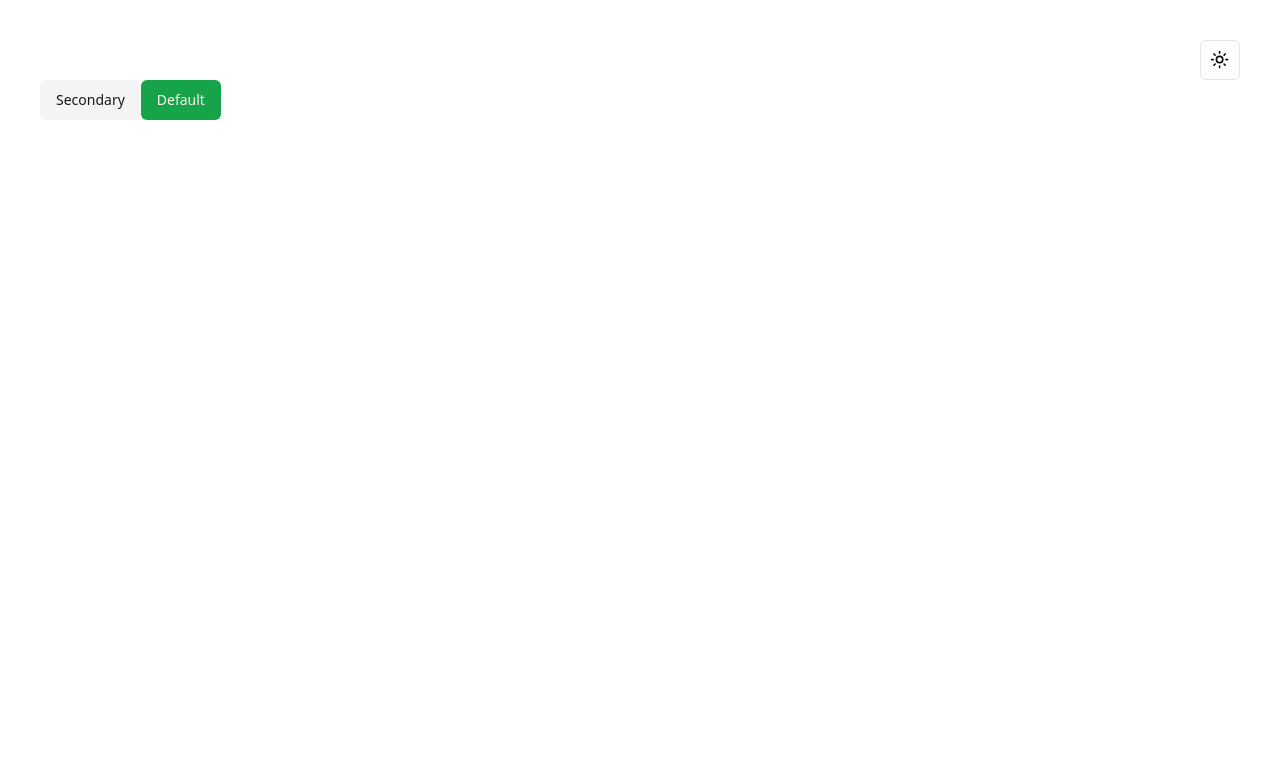
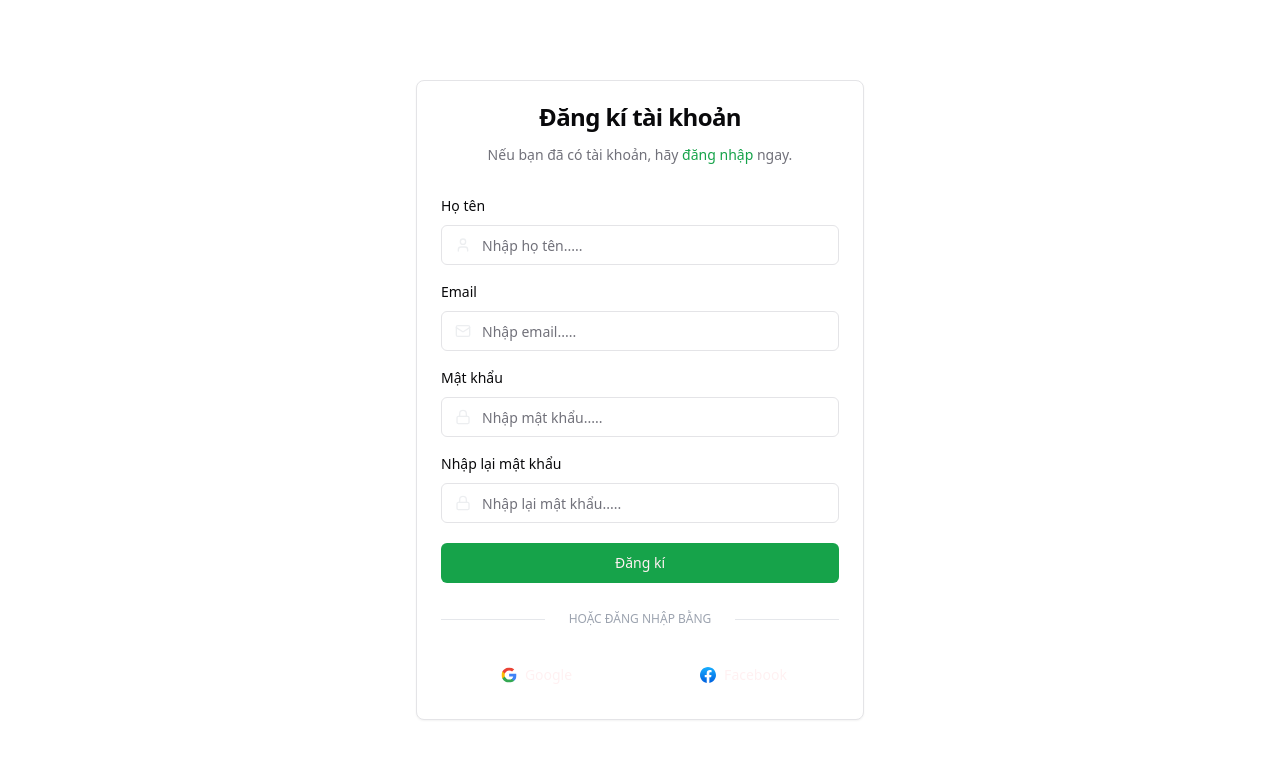
Before and after one commit to leonghia/online-shop-4-dvds, a Next.js app in the folder onlineshop4dvds_app/: page /auth/register in a window 1280 px wide. Shown: the top 758 px of the page. Built offline with nearby package versions, Linux system fonts and the light colour scheme.

Commit message:
Working on register form

```diff
--- a/onlineshop4dvds_app/package.json
+++ b/onlineshop4dvds_app/package.json
@@ -11,6 +11,7 @@
   "dependencies": {
     "@radix-ui/react-dropdown-menu": "^2.0.6",
     "@radix-ui/react-icons": "^1.3.0",
+    "@radix-ui/react-label": "^2.0.2",
     "@radix-ui/react-slot": "^1.0.2",
     "class-variance-authority": "^0.7.0",
     "clsx": "^2.1.0",
--- a/onlineshop4dvds_app/src/components/layout.tsx
+++ b/onlineshop4dvds_app/src/components/layout.tsx
@@ -10,10 +10,7 @@ export default function Layout({ children }: PropsWithChildren) {
             enableSystem
             disableTransitionOnChange
         >
-            <div className="p-10">
-                <div className="flex justify-end">
-                    <ModeToggle />
-                </div>
+            <div className="p-8 min-h-screen flex flex-col justify-center">
                 <main>{children}</main>
             </div>
         </ThemeProvider>
--- /dev/null
+++ b/onlineshop4dvds_app/src/components/ui/card.tsx
@@ -0,0 +1,79 @@
+import * as React from "react"
+
+import { cn } from "@/lib/utils"
+
+const Card = React.forwardRef<
+  HTMLDivElement,
+  React.HTMLAttributes<HTMLDivElement>
+>(({ className, ...props }, ref) => (
+  <div
+    ref={ref}
+    className={cn(
+      "rounded-lg border bg-card text-card-foreground shadow-sm",
+      className
+    )}
+    {...props}
+  />
+))
+Card.displayName = "Card"
+
+const CardHeader = React.forwardRef<
+  HTMLDivElement,
+  React.HTMLAttributes<HTMLDivElement>
+>(({ className, ...props }, ref) => (
+  <div
+    ref={ref}
+    className={cn("flex flex-col space-y-1.5 p-6", className)}
+    {...props}
+  />
+))
+CardHeader.displayName = "CardHeader"
+
+const CardTitle = React.forwardRef<
+  HTMLParagraphElement,
+  React.HTMLAttributes<HTMLHeadingElement>
+>(({ className, ...props }, ref) => (
+  <h3
+    ref={ref}
+    className={cn(
+      "text-2xl font-semibold leading-none tracking-tight",
+      className
+    )}
+    {...props}
+  />
+))
+CardTitle.displayName = "CardTitle"
+
+const CardDescription = React.forwardRef<
+  HTMLParagraphElement,
+  React.HTMLAttributes<HTMLParagraphElement>
+>(({ className, ...props }, ref) => (
+  <p
+    ref={ref}
+    className={cn("text-sm text-muted-foreground", className)}
+    {...props}
+  />
+))
+CardDescription.displayName = "CardDescription"
+
+const CardContent = React.forwardRef<
+  HTMLDivElement,
+  React.HTMLAttributes<HTMLDivElement>
+>(({ className, ...props }, ref) => (
+  <div ref={ref} className={cn("p-6 pt-0", className)} {...props} />
+))
+CardContent.displayName = "CardContent"
+
+const CardFooter = React.forwardRef<
+  HTMLDivElement,
+  React.HTMLAttributes<HTMLDivElement>
+>(({ className, ...props }, ref) => (
+  <div
+    ref={ref}
+    className={cn("flex items-center p-6 pt-0", className)}
+    {...props}
+  />
+))
+CardFooter.displayName = "CardFooter"
+
+export { Card, CardHeader, CardFooter, CardTitle, CardDescription, CardContent }
--- /dev/null
+++ b/onlineshop4dvds_app/src/components/ui/input.tsx
@@ -0,0 +1,25 @@
+import * as React from "react"
+
+import { cn } from "@/lib/utils"
+
+export interface InputProps
+  extends React.InputHTMLAttributes<HTMLInputElement> {}
+
+const Input = React.forwardRef<HTMLInputElement, InputProps>(
+  ({ className, type, ...props }, ref) => {
+    return (
+      <input
+        type={type}
+        className={cn(
+          "flex h-10 w-full rounded-md border border-input bg-background px-3 py-2 text-sm ring-offset-background file:border-0 file:bg-transparent file:text-sm file:font-medium placeholder:text-muted-foreground focus-visible:outline-none focus-visible:ring-2 focus-visible:ring-ring focus-visible:ring-offset-2 disabled:cursor-not-allowed disabled:opacity-50",
+          className
+        )}
+        ref={ref}
+        {...props}
+      />
+    )
+  }
+)
+Input.displayName = "Input"
+
+export { Input }
--- /dev/null
+++ b/onlineshop4dvds_app/src/components/ui/label.tsx
@@ -0,0 +1,24 @@
+import * as React from "react"
+import * as LabelPrimitive from "@radix-ui/react-label"
+import { cva, type VariantProps } from "class-variance-authority"
+
+import { cn } from "@/lib/utils"
+
+const labelVariants = cva(
+  "text-sm font-medium leading-none peer-disabled:cursor-not-allowed peer-disabled:opacity-70"
+)
+
+const Label = React.forwardRef<
+  React.ElementRef<typeof LabelPrimitive.Root>,
+  React.ComponentPropsWithoutRef<typeof LabelPrimitive.Root> &
+    VariantProps<typeof labelVariants>
+>(({ className, ...props }, ref) => (
+  <LabelPrimitive.Root
+    ref={ref}
+    className={cn(labelVariants(), className)}
+    {...props}
+  />
+))
+Label.displayName = LabelPrimitive.Root.displayName
+
+export { Label }
--- /dev/null
+++ b/onlineshop4dvds_app/src/components/ui/logo.tsx
@@ -0,0 +1,22 @@
+import { cn } from "@/lib/utils";
+
+export function Google({ className }: any) {
+    return (
+        <svg className={cn(className)} viewBox="0 0 21 20" fill="none" xmlns="http://www.w3.org/2000/svg">
+            <g clipPath="url(#clip0_13183_10121)"><path d="M20.3081 10.2303C20.3081 9.55056 20.253 8.86711 20.1354 8.19836H10.7031V12.0492H16.1046C15.8804 13.2911 15.1602 14.3898 14.1057 15.0879V17.5866H17.3282C19.2205 15.8449 20.3081 13.2728 20.3081 10.2303Z" fill="#3F83F8"></path><path d="M10.7019 20.0006C13.3989 20.0006 15.6734 19.1151 17.3306 17.5865L14.1081 15.0879C13.2115 15.6979 12.0541 16.0433 10.7056 16.0433C8.09669 16.0433 5.88468 14.2832 5.091 11.9169H1.76562V14.4927C3.46322 17.8695 6.92087 20.0006 10.7019 20.0006V20.0006Z" fill="#34A853"></path><path d="M5.08857 11.9169C4.66969 10.6749 4.66969 9.33008 5.08857 8.08811V5.51233H1.76688C0.348541 8.33798 0.348541 11.667 1.76688 14.4927L5.08857 11.9169V11.9169Z" fill="#FBBC04"></path><path d="M10.7019 3.95805C12.1276 3.936 13.5055 4.47247 14.538 5.45722L17.393 2.60218C15.5852 0.904587 13.1858 -0.0287217 10.7019 0.000673888C6.92087 0.000673888 3.46322 2.13185 1.76562 5.51234L5.08732 8.08813C5.87733 5.71811 8.09302 3.95805 10.7019 3.95805V3.95805Z" fill="#EA4335"></path></g><defs><clipPath id="clip0_13183_10121"><rect width="20" height="20" fill="white" transform="translate(0.5)"></rect></clipPath></defs>
+        </svg>
+    );
+}
+
+export function Facebook({ className }: any) {
+    return (
+        <svg className={cn(className)} xmlns="http://www.w3.org/2000/svg" xmlSpace="preserve" viewBox="0 0 40 40">
+            <linearGradient id="a" x1="-277.375" x2="-277.375" y1="406.6018" y2="407.5726" gradientTransform="matrix(40 0 0 -39.7778 11115.001 16212.334)" gradientUnits="userSpaceOnUse">
+                <stop offset="0" stopColor="#0062e0" />
+                <stop offset="1" stopColor="#19afff" />
+            </linearGradient>
+            <path fill="url(#a)" d="M16.7 39.8C7.2 38.1 0 29.9 0 20 0 9 9 0 20 0s20 9 20 20c0 9.9-7.2 18.1-16.7 19.8l-1.1-.9h-4.4l-1.1.9z" />
+            <path fill="#fff" d="m27.8 25.6.9-5.6h-5.3v-3.9c0-1.6.6-2.8 3-2.8H29V8.2c-1.4-.2-3-.4-4.4-.4-4.6 0-7.8 2.8-7.8 7.8V20h-5v5.6h5v14.1c1.1.2 2.2.3 3.3.3 1.1 0 2.2-.1 3.3-.3V25.6h4.4z" />
+        </svg>
+    );
+}
--- a/onlineshop4dvds_app/src/pages/auth/register.tsx
+++ b/onlineshop4dvds_app/src/pages/auth/register.tsx
@@ -1,10 +1,67 @@
+import {
+    Card,
+    CardContent,
+    CardHeader,
+    CardTitle,
+    CardDescription
+} from "@/components/ui/card";
+
+import { Input } from "@/components/ui/input";
+import { Label } from "@/components/ui/label";
 import { Button } from "@/components/ui/button";
+import { User, Mail, Lock } from 'lucide-react';
+import { Google, Facebook } from "@/components/ui/logo";
 
 export default function Register() {
+
     return (
-        <div>
-            <Button variant={"secondary"}>Secondary</Button>
-            <Button variant={"default"}>Default</Button>
+        <div className="">
+            <Card className="max-w-md mx-auto">
+                <CardHeader className="text-center">
+                    <CardTitle className="font-extrabold">Đăng kí tài khoản</CardTitle>
+                    <CardDescription>Nếu bạn đã có tài khoản, hãy <Button variant="link" className="p-0">đăng nhập</Button> ngay.</CardDescription>
+                </CardHeader>
+                <CardContent className="space-y-5">
+                    <div className="grid w-full items-center gap-3">
+                        <Label htmlFor="fullName">Họ tên</Label>
+                        <div className="relative">
+                            <div className="absolute inset-y-0 start-0 flex items-center ps-3.5 pointer-events-none"><User className="w-4 h-4 text-gray-200 opacity-70" /></div>
+                            <Input type="text" id="fullName" placeholder="Nhập họ tên....." className="ps-10" />
+                        </div>
+                    </div>
+                    <div className="grid w-full items-center gap-3">
+                        <Label htmlFor="email">Email</Label>
+                        <div className="relative">
+                            <div className="absolute inset-y-0 start-0 flex items-center ps-3.5 pointer-events-none"><Mail className="w-4 h-4 text-gray-200 opacity-70" /></div>
+                            <Input type="email" id="email" placeholder="Nhập email....." className="ps-10" />
+                        </div>
+                    </div>
+                    <div className="grid w-full items-center gap-3">
+                        <Label htmlFor="password">Mật khẩu</Label>
+                        <div className="relative">
+                            <div className="absolute inset-y-0 start-0 flex items-center ps-3.5 pointer-events-none"><Lock className="w-4 h-4 text-gray-200 opacity-70" /></div>
+                            <Input type="password" id="password" placeholder="Nhập mật khẩu....." className="ps-10" />
+                        </div>
+                    </div>
+                    <div className="grid w-full items-center gap-3">
+                        <Label htmlFor="password-confirm">Nhập lại mật khẩu</Label>
+                        <div className="relative">
+                            <div className="absolute inset-y-0 start-0 flex items-center ps-3.5 pointer-events-none"><Lock className="w-4 h-4 text-gray-200 opacity-70" /></div>
+                            <Input type="password" id="password-confirm" placeholder="Nhập lại mật khẩu....." className="ps-10" />
+                        </div>
+                    </div>
+                    <Button className="w-full">Đăng kí</Button>
+                    <div className="py-2 flex items-center text-xs text-gray-400 uppercase before:flex-[1_1_0%] before:border-t before:border-gray-200 before:me-6 after:flex-[1_1_0%] after:border-t after:border-gray-200 after:ms-6 dark:text-gray-500 dark:before:border-gray-600 dark:after:border-gray-600">Hoặc đăng nhập bằng</div>
+                    <div className="flex space-between gap-x-4">
+                        <Button className="bg-white hover:bg-gray-200 w-1/2">
+                            <Google className="mr-2 h-4 w-4" /> Google
+                        </Button>
+                        <Button className="bg-white hover:bg-gray-200 w-1/2">
+                            <Facebook className="mr-2 h-4 w-4" /> Facebook
+                        </Button>
+                    </div>
+                </CardContent>
+            </Card>
         </div>
     );
 }
```
Also changed, not shown: 1 other file (tests, documents, lock files or other folders).
